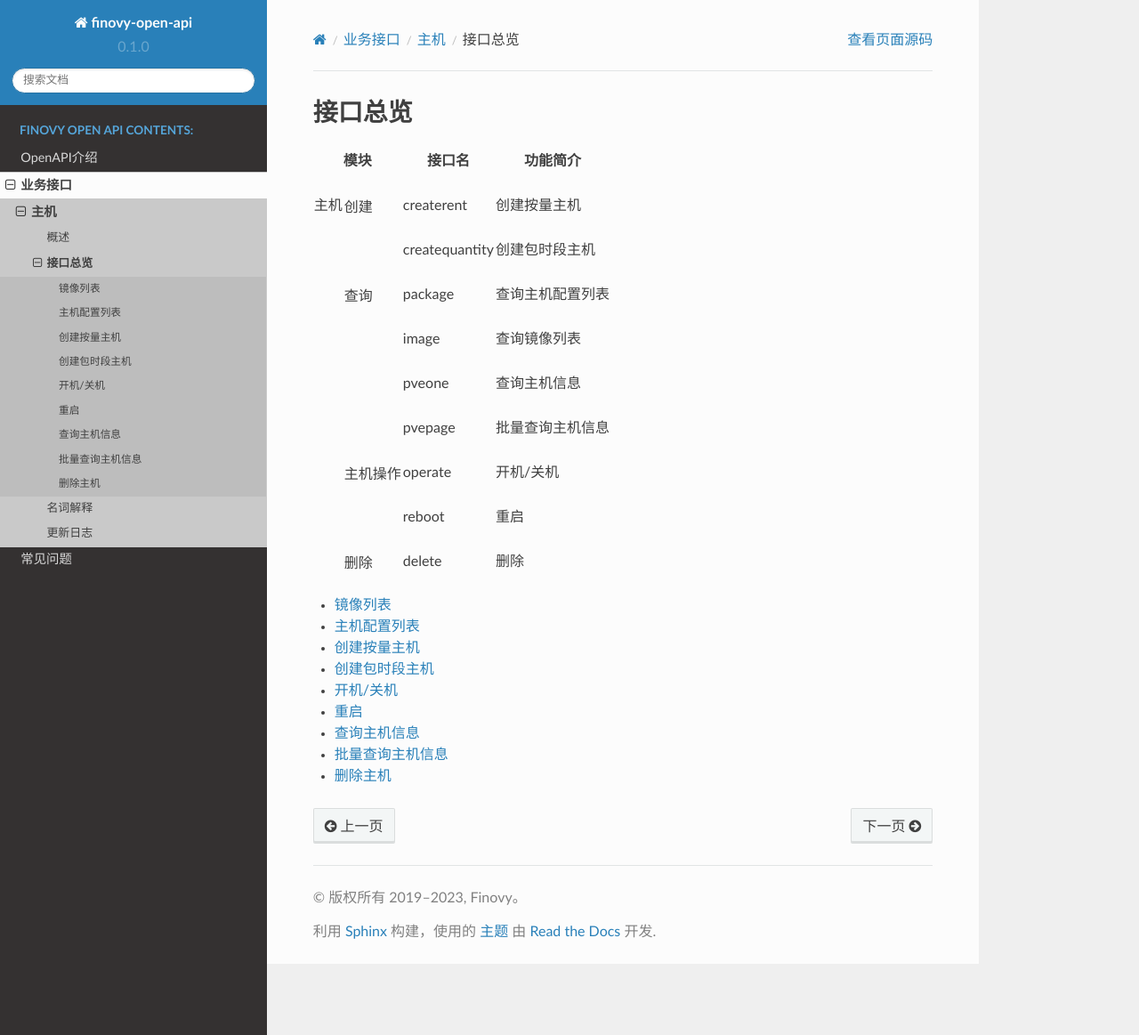
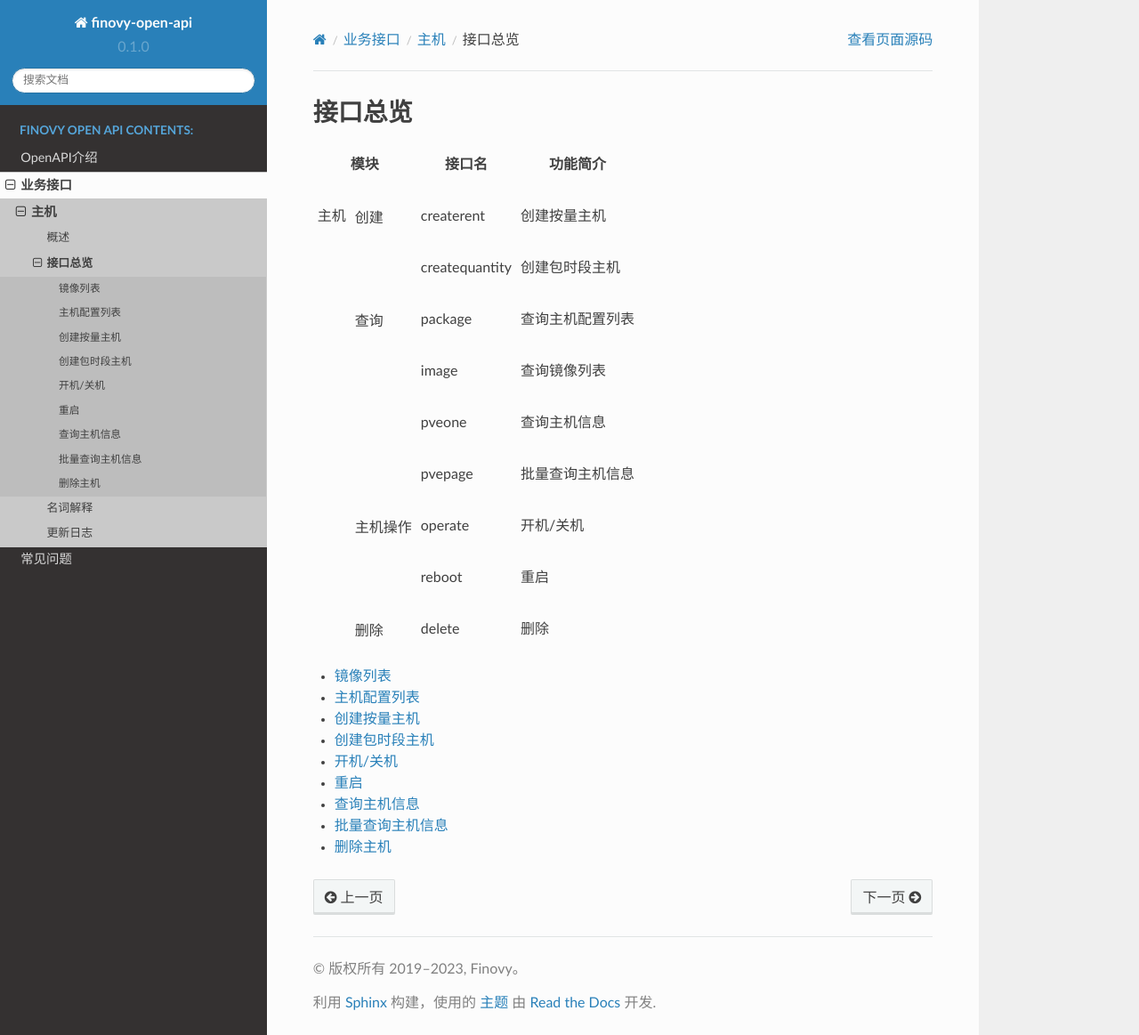
Before and after one commit to finovy/open-api, a Sphinx documentation site: the page built from docs/source/api/pveapi/2.interface_overview.rst, in a window 1280 px wide and 1163 px high. Shown: the whole window at 89% size. Built offline with Sphinx 7.4.7 and the Read the Docs theme 2.0.0, drawn with Linux system fonts in a browser that asks for light colours.

Commit message:
fix: 结构调整

```diff
--- a/docs/source/api/pveapi/2.interface_overview.rst
+++ b/docs/source/api/pveapi/2.interface_overview.rst
@@ -5,7 +5,7 @@
 
 .. raw:: html
 
-   <table>
+    <table cellpadding="5px">
 
 .. raw:: html
 
@@ -51,7 +51,7 @@
 
 .. raw:: html
 
-   <td rowspan="9">
+   <td rowspan="9",align="center">
 
 主机
 
@@ -61,7 +61,7 @@
 
 .. raw:: html
 
-   <td rowspan="2",colspan="2">创建</td>
+   <td rowspan="2",colspan="2",align="center">创建</td>
 
 .. raw:: html
 
@@ -121,7 +121,7 @@ createquantity
 
 .. raw:: html
 
-   <td rowspan="4",colspan="2">查询</td>
+   <td rowspan="4",colspan="2",align="center">查询</td>
 
 .. raw:: html
 
@@ -237,7 +237,7 @@ pvepage
 
 .. raw:: html
 
-   <td rowspan="2",colspan="2">主机操作</td>
+   <td rowspan="2",colspan="2",align="center">主机操作</td>
 
 .. raw:: html
 
```
